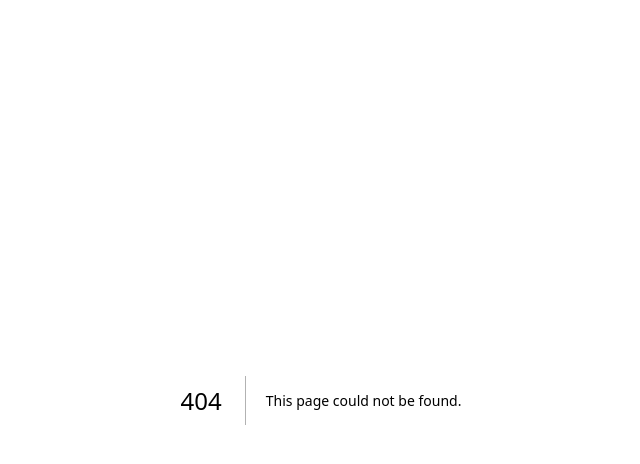
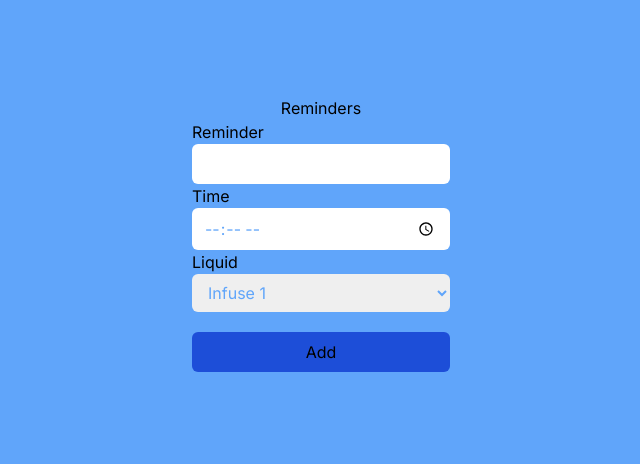
Before and after one commit to alfazh123/remindeMe, a Next.js app: page /reminder in a window 1280 px wide. Before the commit this address had no page. Shown: the top 464 px of the page, without its empty margins (319-959 px from the left). Built offline with nearby package versions, Linux system fonts and the light colour scheme.

Commit message:
make layout form

```diff
--- /dev/null
+++ b/src/app/reminder/page.tsx
@@ -0,0 +1,62 @@
+"use client";
+
+import React from "react";
+import {useState, useEffect} from "react";
+
+
+export default function Reminders() {
+
+    const [time, setTime] = useState("");
+    const [reminder, setReminder] = useState("");
+    const [liquid, setLiquid] = useState("infuse 1");
+
+    const handleSubmit = (e) => {
+        e.preventDefault();
+
+        alert("succes")
+
+        const data = {
+            time: time,
+            reminder: reminder,
+            liquid: liquid
+        }
+        console.log(data);
+        return data;
+    }
+
+
+
+    return (
+        <div className="bg-blue-400 h-screen flex flex-col p-24 items-center">
+            <h1>Reminders</h1>
+            <form className="flex flex-col">
+                <label htmlFor="reminder">Reminder</label>
+                <input value={reminder}
+                onChange={({target}) => setReminder(target.value)}
+                name="reminder"
+                className="text-blue-400 rounded-md px-3 py-2" type="text" id="reminder" />
+
+                <label htmlFor="time">Time</label>
+                <input value={time}
+                onChange={({target}) => setTime(target.value)}
+                name="time"
+                id="time"
+                className="text-blue-400 rounded-md px-3 py-2" type="time"/>
+
+                <label htmlFor="date">Liquid</label>
+                <select
+                value={liquid}
+                onChange={({target}) => setLiquid(target.value)}
+                name="liquid"
+                id="liquid"
+                className="text-blue-400 rounded-md px-3 py-2" >
+                    <option value="infuse1">Infuse 1</option>
+                    <option value="infuse2">Infuse 2</option>
+                    <option value="infuse3">Infuse 3</option>
+                </select>
+
+                <button onClick={handleSubmit} type="submit" className="bg-blue-700 px-3 py-2 rounded-md mt-5">Add</button>
+            </form>
+        </div>
+    )
+}
--- a/src/app/reminders.tsx
+++ /dev/null
@@ -1,9 +0,0 @@
-import React from "react";
-
-export default function Reminders() {
-    return (
-        <main>
-        <h1>Reminder</h1>
-        </main>
-    )
-}
```
